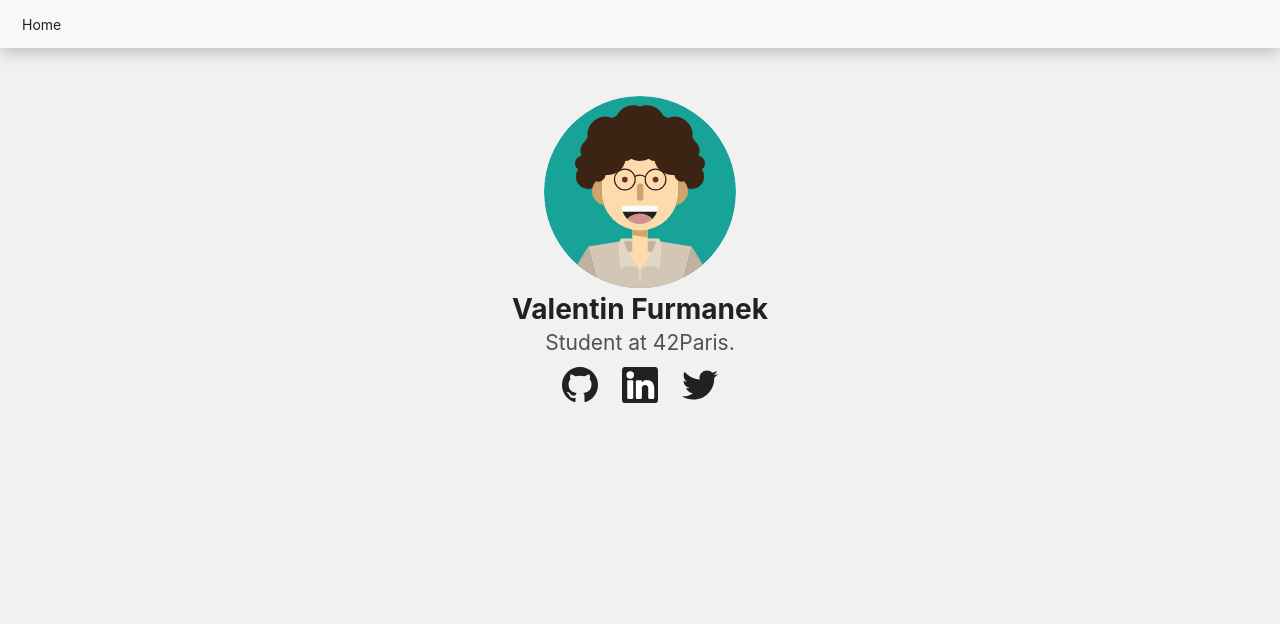
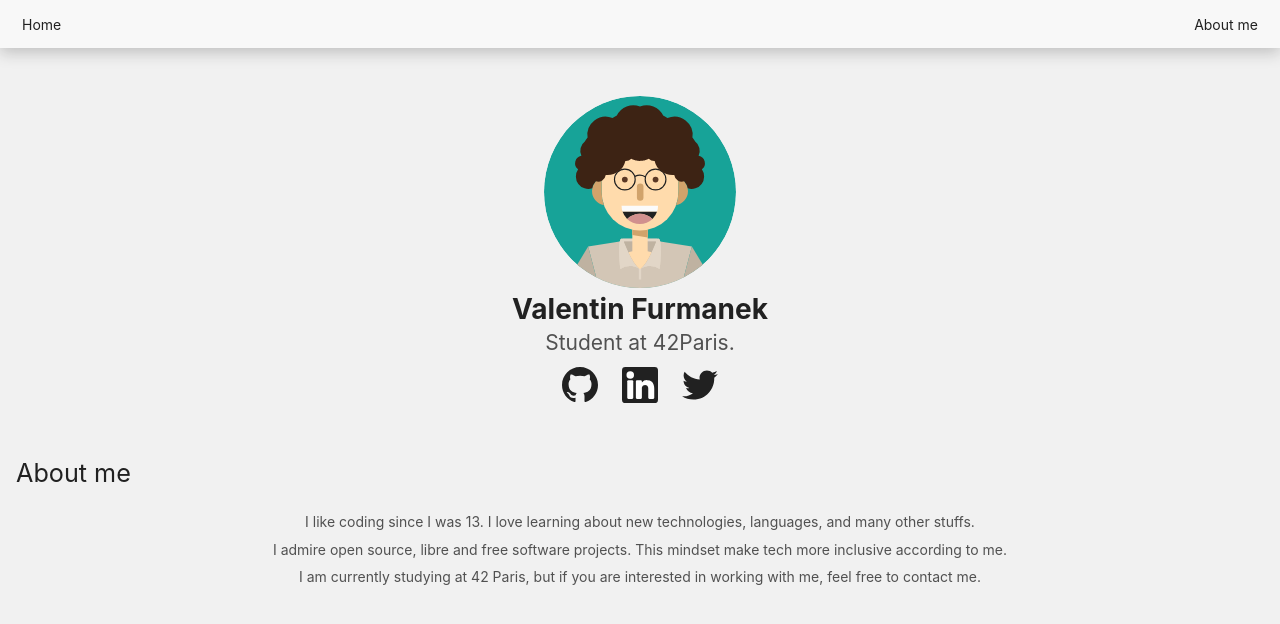
Before and after one commit to valfur03/portfolio, a Next.js app: page / in a window 1280 px wide. Shown: the top 624 px of the page. Built offline with nearby package versions, Linux system fonts and the light colour scheme.

Commit message:
feat: add about me component

```diff
--- /dev/null
+++ b/components/about-me.js
@@ -0,0 +1,15 @@
+import React from 'react';
+import styles from './about-me.module.scss'
+
+export default class AboutMe extends React.Component {
+	render() {
+		return (
+			<div id="about-me" className={styles.container}>
+				<h3>About me</h3>
+				<p className={styles.paragraph}>I like coding since I was 13. I love learning about new technologies, languages, and many other stuffs.</p>
+				<p className={styles.paragraph}>I admire open source, libre and free software projects. This mindset make tech more inclusive according to me.</p>
+				<p className={styles.paragraph}>I am currently studying at 42 Paris, but if you are interested in working with me, feel free to contact me.</p>
+			</div>
+		)
+	}
+}
--- /dev/null
+++ b/components/about-me.module.scss
@@ -0,0 +1,9 @@
+.container {
+	margin-top: 40px;
+}
+
+.paragraph {
+	margin: 8px 0;
+
+	text-align: center;
+}
--- a/components/home.js
+++ b/components/home.js
@@ -4,7 +4,7 @@ import styles from './home.module.scss'
 export default class Home extends React.Component {
 	render() {
 		return (
-			<div className={styles.container}>
+			<div id="home" className={styles.container}>
 				<div className={styles.favicon}><img className={styles.favicon} src="/me.svg" alt="me" /></div>
 				<div className={styles.my_info}>
 					<h1>Valentin Furmanek</h1>
--- a/components/home.module.scss
+++ b/components/home.module.scss
@@ -1,7 +1,6 @@
 @import '../styles/variables.scss';
 
 .container {
-	margin: 16px 0;
 	display: flex;
 	flex-direction: column;
 	align-items: center;
--- a/components/top-bar.js
+++ b/components/top-bar.js
@@ -6,9 +6,9 @@ export default class TopBar extends React.Component {
 		return (
 			<div className={styles.top_bar}>
 				<ul className={styles.sections_list}>
-					<li className={styles.section}><a href="#">Home</a></li>
-					{/* <li className={styles.section}><a href="#">Aboute me</a></li>
-					<li className={styles.section}><a href="#">My projects</a></li>
+					<li className={styles.section}><a href="#home">Home</a></li>
+					<li className={styles.section}><a href="#about-me">About me</a></li>
+					{/* <li className={styles.section}><a href="#">My projects</a></li>
 					<li className={styles.section}><a href="#">My skills</a></li> */}
 				</ul>
 			</div>
--- a/pages/index.js
+++ b/pages/index.js
@@ -1,6 +1,7 @@
 import Head from 'next/head'
 import TopBar from '../components/top-bar'
 import Home from '../components/home'
+import AboutMe from '../components/about-me'
 import styles from '../styles/Home.module.css'
 
 export default function Portfolio() {
@@ -10,7 +11,10 @@ export default function Portfolio() {
         <title>Valentin Furmanek</title>
       </Head>
       <TopBar />
-      <Home />
+      <main>
+        <Home />
+        <AboutMe />
+      </main>
     </div>
   )
 }
--- a/styles/globals.scss
+++ b/styles/globals.scss
@@ -7,6 +7,10 @@ body {
 	font-size: 14px;
 	font-family: -apple-system, BlinkMacSystemFont, Segoe UI, Roboto, Oxygen,
 	Ubuntu, Cantarell, Fira Sans, Droid Sans, Helvetica Neue, sans-serif;
+}
+
+main {
+	padding: 16px;
 }
 
 h1 {
@@ -23,6 +27,18 @@ h2 {
 	font-weight: normal;
 }
 
+h3 {
+	margin: 24px 0;
+
+	font-size: 1.8em;
+	font-weight: normal;
+}
+
+p {
+	color: $secondary-on-surface-color;
+	line-height: 1.4em;
+}
+
 a {
 	color: inherit;
 	text-decoration: none;
```
